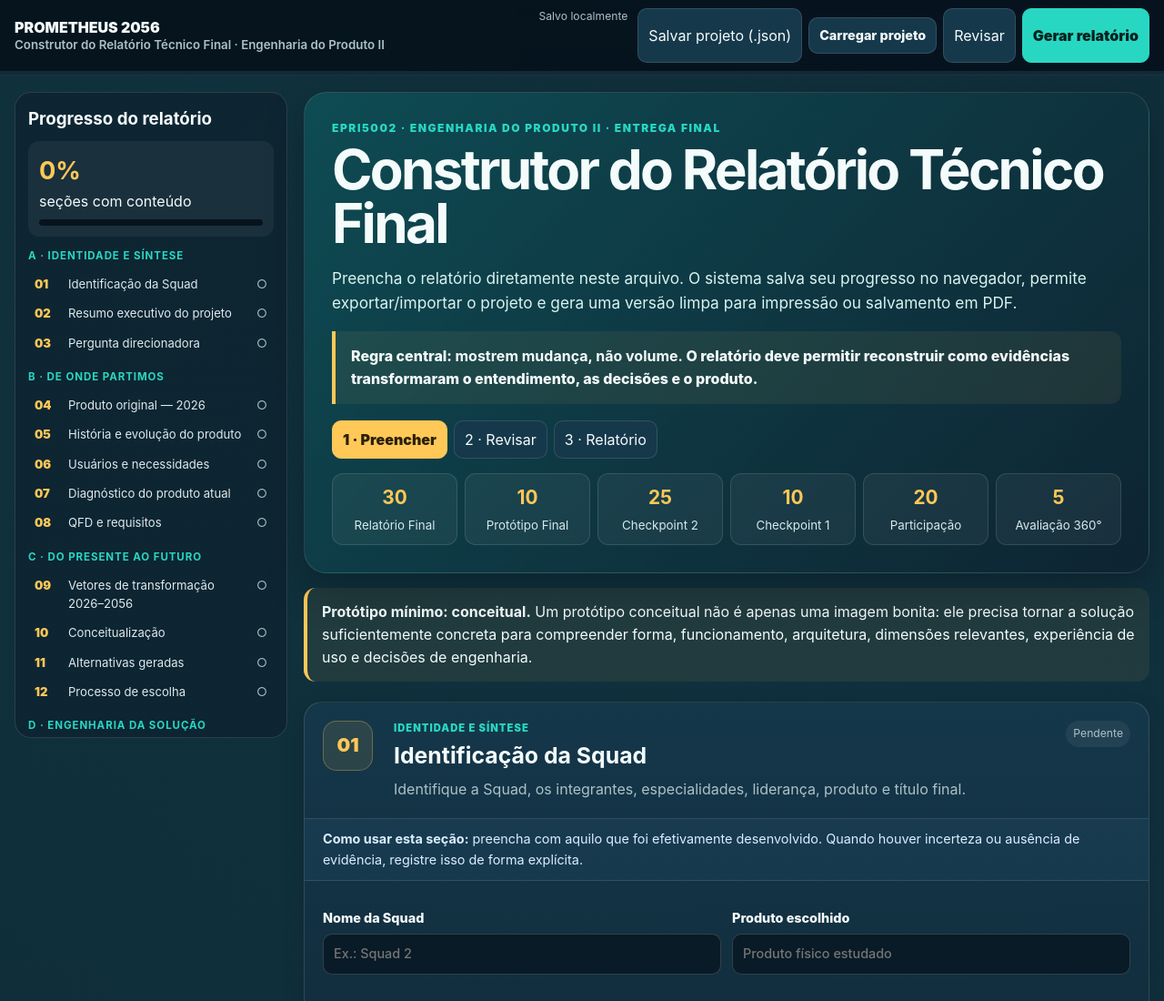
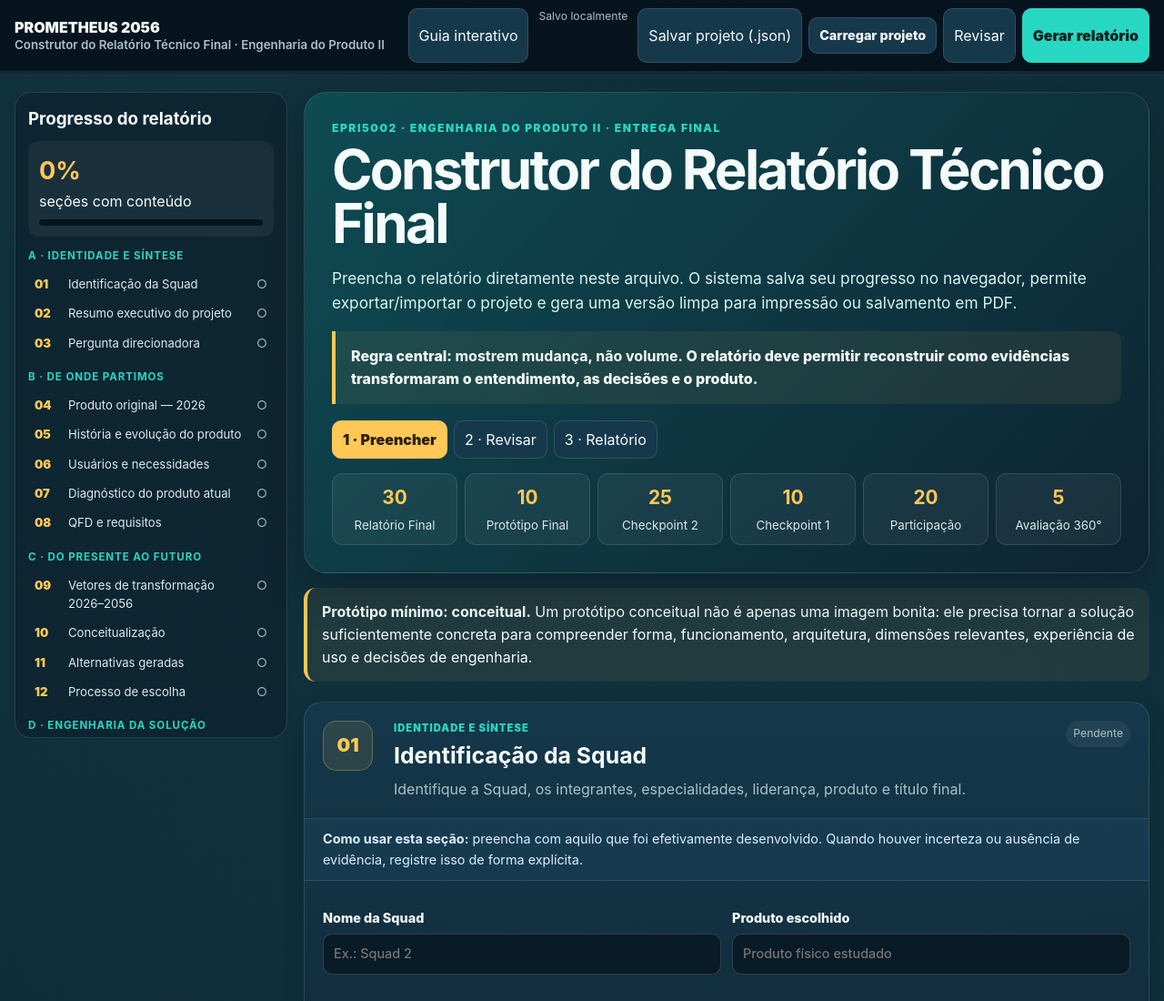
Before and after one commit to fredericocesar/prometheus-2056-epri5002, a plain HTML site: page relatorio-final/index.html in a window 1280 px wide. Shown: the top 1100 px of the page at 91% size. Drawn offline with Linux system fonts and the light colour scheme.

Commit message:
Adiciona acesso ao guia interativo no construtor

```diff
--- a/relatorio-final/index.html
+++ b/relatorio-final/index.html
@@ -52,7 +52,7 @@ input[type=text],input[type=date],input:not([type]),textarea,select{width:100%;b
 <header class="appbar">
   <div class="appbar-inner">
     <div class="brand">PROMETHEUS 2056<small>Construtor do Relatório Técnico Final · Engenharia do Produto II</small></div>
-    <div class="toolbar">
+    <div class="toolbar"><a class="btn" href="guia/">Guia interativo</a>
 
 
       <span class="save-state" id="saveState">Salvo localmente</span>
```
